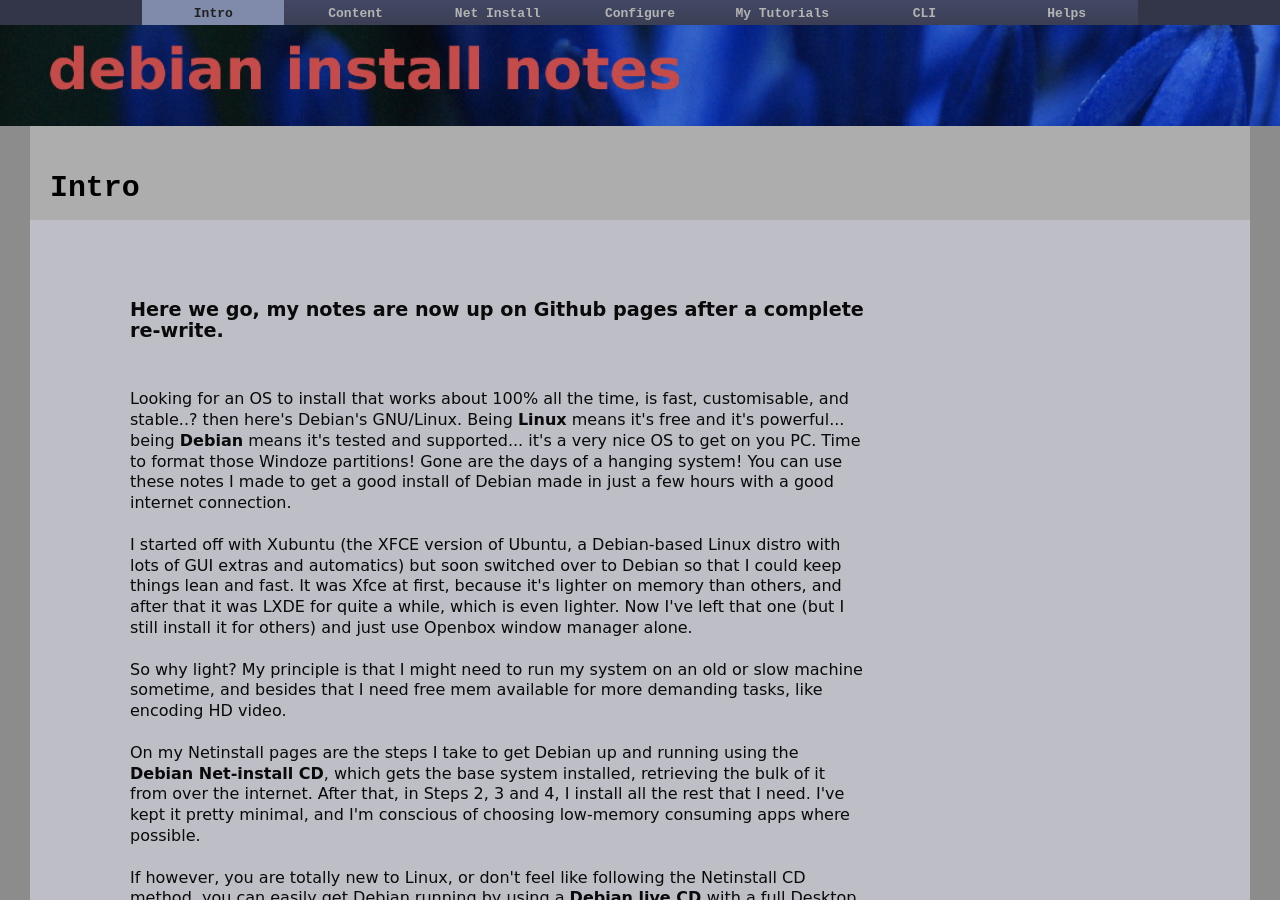
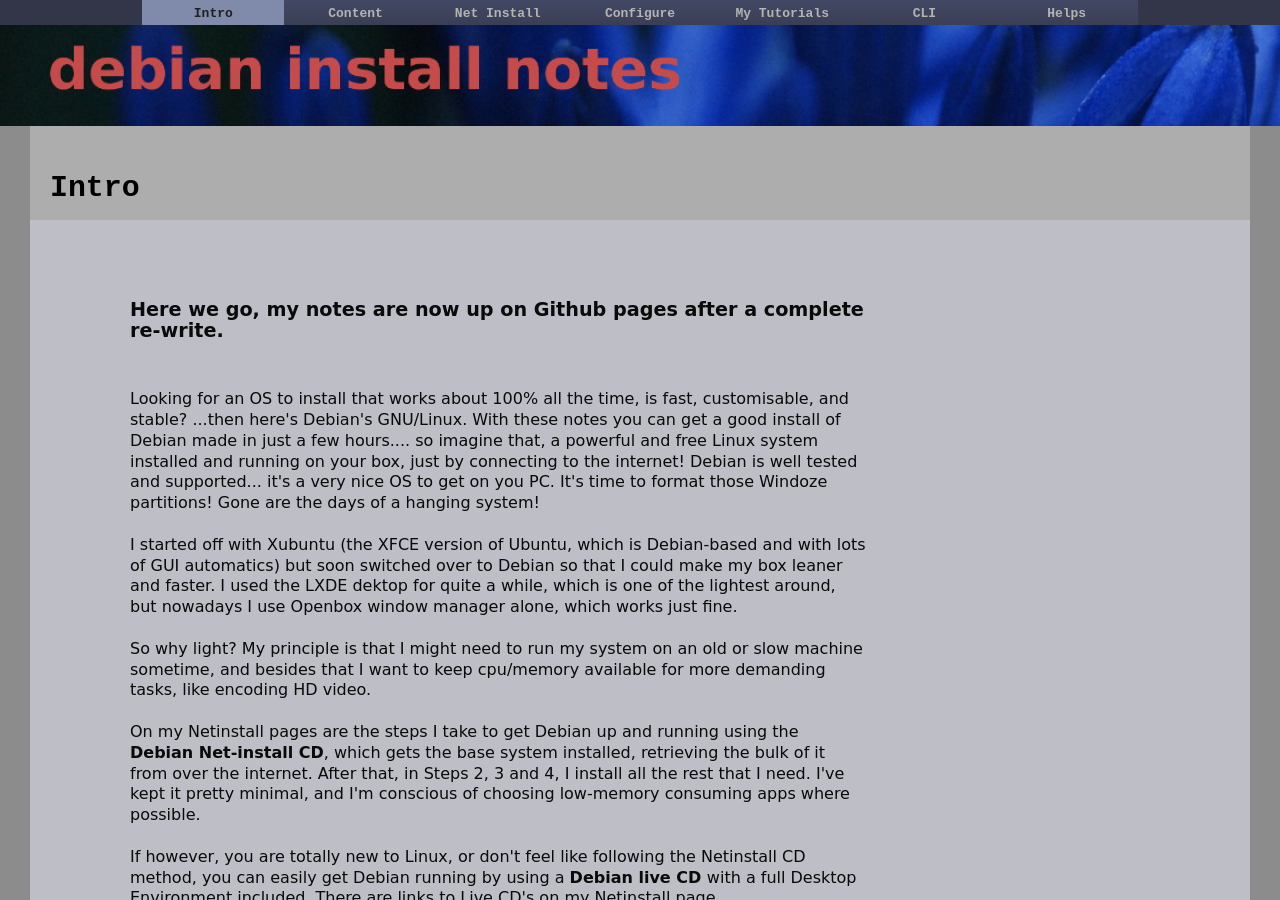
Before and after one commit to dquinton/debian-install, a Jekyll site: the page built from index.html, in a window 1280 px wide and 900 px high. Built offline with Jekyll 4.4.1, drawn with Linux system fonts in a browser that asks for light colours.

Commit message:
update intro

```diff
--- a/index.html
+++ b/index.html
@@ -10,11 +10,11 @@
 <h3>Here we go, my notes are now up on Github pages after a complete re-write.</h3>
 <br><br>
 
-Looking for an OS to install that works about 100% all the time, is fast, customisable, and stable..? then here's Debian's GNU/Linux.  Being <b>Linux</b> means it's free and it's powerful... being <b>Debian</b> means it's tested and supported...  it's a very nice OS to get on you PC. Time to format those Windoze partitions! Gone are the days of a hanging system!  You can use these notes I made to get a good install of Debian made in just a few hours with a good internet connection.
+Looking for an OS to install that works about 100% all the time, is fast, customisable, and stable? ...then here's Debian's GNU/Linux.  With these notes you can get a good install of Debian made in just a few hours.... so imagine that, a powerful and free Linux system installed and running on your box, just by connecting to the internet!  Debian is well tested and supported...  it's a very nice OS to get on you PC. It's time to format those Windoze partitions! Gone are the days of a hanging system!
 <br><br>
-I started off with Xubuntu (the XFCE version of Ubuntu, a Debian-based Linux distro with lots of GUI extras and automatics) but soon switched over to Debian so that I could keep things lean and fast.  It was Xfce at first, because it's lighter on memory than others, and after that it was LXDE for quite a while, which is even lighter.  Now I've left that one (but I still install it for others) and just use Openbox window manager alone.
+I started off with Xubuntu (the XFCE version of Ubuntu, which is Debian-based and with lots of GUI automatics) but soon switched over to Debian so that I could make my box leaner and faster.  I used the LXDE dektop for quite a while, which is one of the lightest around, but nowadays I use Openbox window manager alone, which works just fine.
 <br><br>
-So why light? My principle is that I might need to run my system on an old or slow machine sometime, and besides that I need free mem available for more demanding tasks, like encoding HD video.
+So why light? My principle is that I might need to run my system on an old or slow machine sometime, and besides that I want to keep cpu/memory available for more demanding tasks, like encoding HD video.
 <br><br>
 On my Netinstall pages are the steps I take to get Debian up and running using the <b>Debian Net-install CD</b>, which gets the base system installed, retrieving the bulk of it from over the internet. After that, in Steps 2, 3 and 4, I install all the rest that I need.  I've kept it pretty minimal, and I'm conscious of choosing low-memory consuming apps where possible.
 <br><br>
```
